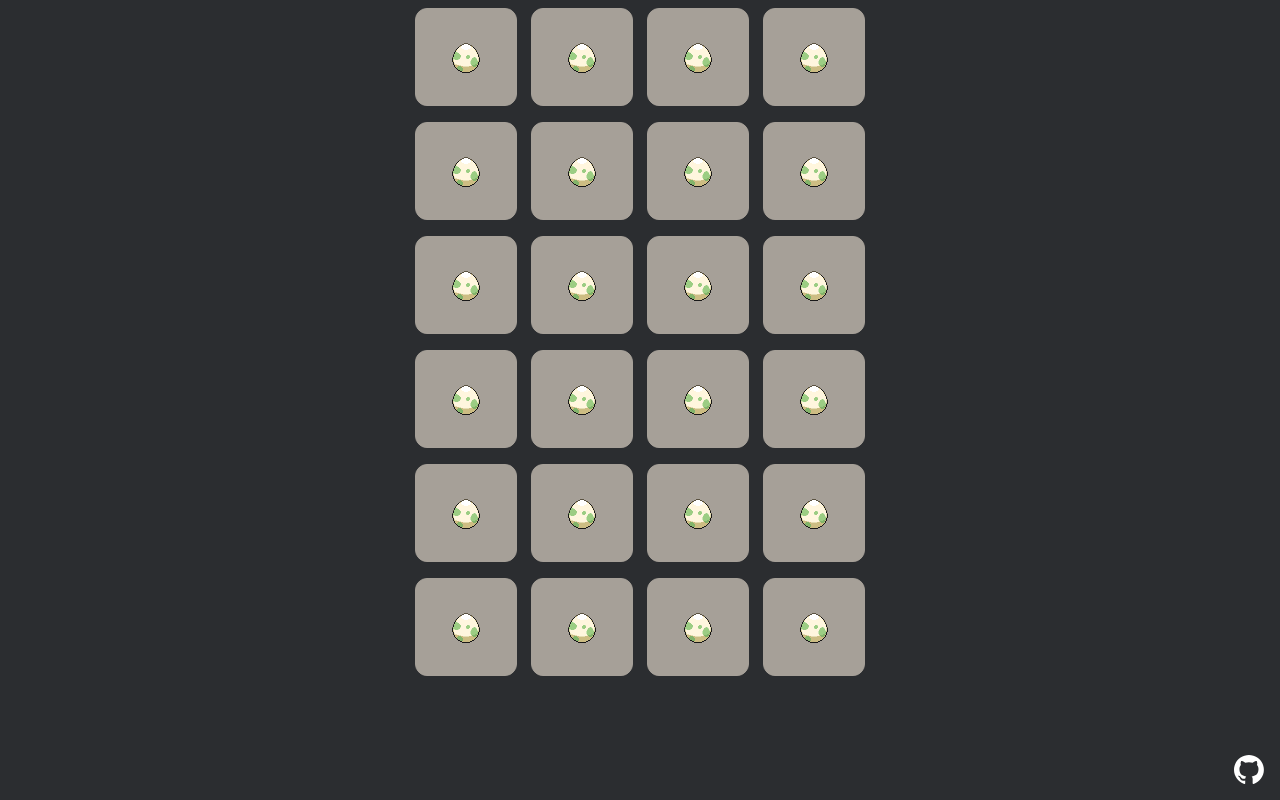
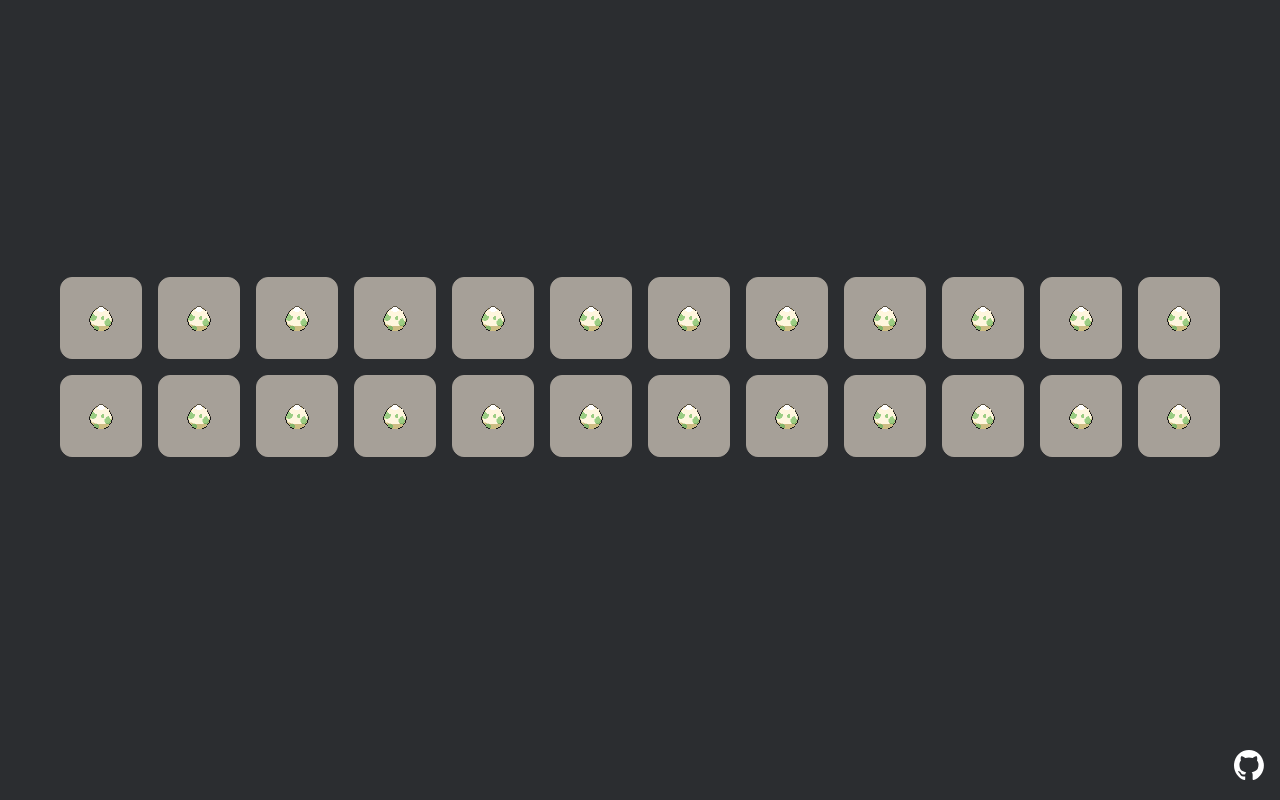
Before and after one commit to jbrischle/nestjs, a Next.js app: page / in a window 1280 px wide. Built offline with nearby package versions, Linux system fonts and the light colour scheme.

Commit message:
update styles

```diff
--- a/src/app/globals.scss
+++ b/src/app/globals.scss
@@ -1,26 +1,12 @@
 :root {
   background-color: rgb(43, 45, 48);
+  --card-size: 10vh;
 }
 
 body {
+  width: 100vw;
+  height: 100vh;
+  margin: 0;
   display: flex;
-  justify-content: center;
-  overflow: hidden;
+  flex-direction: column;
 }
-
-footer {
-  display: flex;
-  position: absolute;
-  bottom: 0;
-  right: 0;
-
-  a {
-    display: flex;
-    justify-content: flex-end;
-    padding: 1rem;
-
-    img {
-      width: 30px;
-    }
-  }
-}
--- a/src/app/layout.tsx
+++ b/src/app/layout.tsx
@@ -2,6 +2,7 @@ import './globals.scss';
 import { Inter } from 'next/font/google';
 import React from 'react';
 import { Analytics } from '@vercel/analytics/react';
+import { Footer } from '@/components/footer/footer';
 
 const inter = Inter({ subsets: ['latin'] });
 
--- a/src/app/page.tsx
+++ b/src/app/page.tsx
@@ -39,9 +39,9 @@ export default function Home() {
   const list = shuffle(getRandomPokemonIds());
 
   return (
-    <div>
+    <React.Fragment>
       <Board list={list}></Board>
       <Footer />
-    </div>
+    </React.Fragment>
   );
 }
--- a/src/components/board/board.module.scss
+++ b/src/components/board/board.module.scss
@@ -1,8 +1,12 @@
 .grid {
-  display: grid;
-  grid-template-columns: repeat(4, minmax(100px, 1fr));
+  margin-top: auto;
+  padding: 1rem;
+  display: flex;
+  flex-wrap: wrap;
   gap: 1rem;
-  justify-items: center;
+  height: 100%;
+  align-content: center;
+  justify-content: center;
 }
 
 .card {
@@ -10,7 +14,8 @@
   background-color: #a6a098;
   border-radius: 12px;
   image-rendering: pixelated;
-  width: 100%;
+  width: var(--card-size);
+  height: var(--card-size);
   display: flex;
   justify-content: center;
 }
@@ -20,7 +25,8 @@
   background-color: #a6a098;
   border-radius: 12px;
   image-rendering: pixelated;
-  width: 100%;
+  width: var(--card-size);
+  height: var(--card-size);
   display: flex;
   justify-content: center;
   opacity: 50%;
--- a/src/components/board/board.tsx
+++ b/src/components/board/board.tsx
@@ -35,7 +35,6 @@ export default function Board({ list }: { list: string[] }) {
   }
 
   function shouldShowBack(index: number) {
-    console.log('shouldShowBack');
     return (
       !Object.keys(currentTurn).includes(index.toString()) &&
       !Object.keys(revealedPairs).includes(index.toString())
--- /dev/null
+++ b/src/components/footer/footer.module.scss
@@ -0,0 +1,11 @@
+.footer {
+  display: flex;
+  justify-content: flex-end;
+  padding: 1rem;
+  a {
+    img {
+      width: 30px;
+      height: 30px;
+    }
+  }
+}
--- a/src/components/footer/footer.tsx
+++ b/src/components/footer/footer.tsx
@@ -1,6 +1,8 @@
+import styles from './footer.module.scss';
+
 export function Footer() {
   return (
-    <footer>
+    <footer className={styles.footer}>
       <a
         href="https://github.com/jbrischle/memory"
         target="_blank"
```
